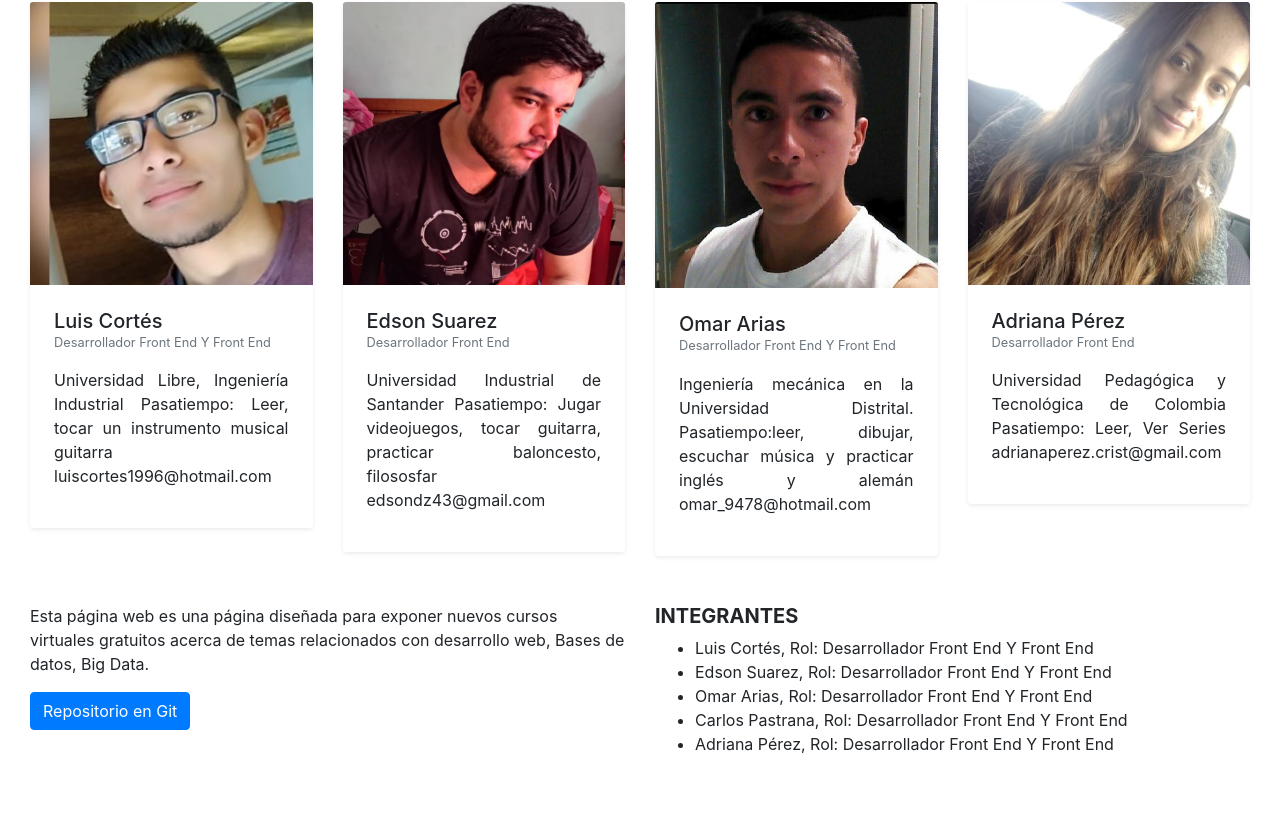
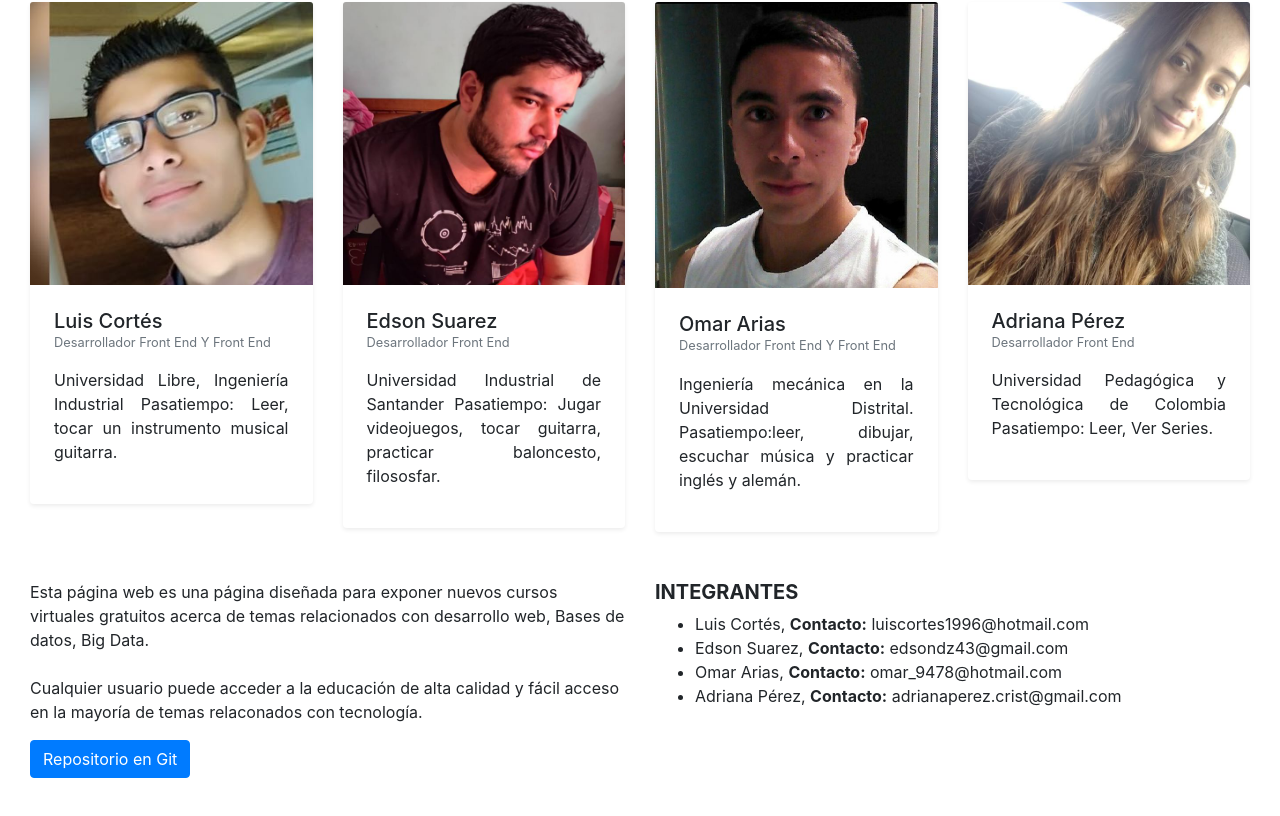
Before and after one commit to luiscortes96/semana-2-9, a Vue app: page / in a window 1280 px wide. Shown: the part 1235-2051 px from the top of the page. Built offline with nearby package versions, Linux system fonts and the light colour scheme.

Commit message:
Edición de footer, correo contacto de integrantes

```diff
--- a/public/index.html
+++ b/public/index.html
@@ -130,7 +130,9 @@ row pb-5 mb-4 -->
       <div class="row">
         <div class="col-md-6 mt-md-0 mt-3">
           <p>Esta página web es una página diseñada para exponer nuevos cursos virtuales gratuitos
-                acerca de temas relacionados con desarrollo web, Bases de datos, Big Data.
+                acerca de temas relacionados con desarrollo web, Bases de datos, Big Data.  <br> <br>
+                Cualquier usuario puede acceder a la educación de alta calidad y fácil acceso
+                en la mayoría de temas relaconados con tecnología.
                 <p>
                 <a href="https://github.com/luiscortes96/semana-2-9" class="btn btn-primary" role="button">Repositorio en Git</a>
                 </p>
@@ -141,11 +143,10 @@ row pb-5 mb-4 -->
         <div class="col-md-6 mb-md-0 mb-3">
           <h5 class="text-uppercase font-weight-bold">Integrantes</h5>
               <ul>
-                <li> Luis Cortés, Rol: Desarrollador Front End Y Front End </li>
-                <li> Edson Suarez, Rol: Desarrollador Front End Y Front End </li>
-                <li> Omar Arias, Rol: Desarrollador Front End Y Front End </li>
-                <li> Carlos Pastrana, Rol: Desarrollador Front End Y Front End </li>
-                <li> Adriana Pérez, Rol: Desarrollador Front End Y Front End </li>
+                <li> Luis Cortés, <b>Contacto:</b> luiscortes1996@hotmail.com </li>
+                <li> Edson Suarez, <b>Contacto:</b> edsondz43@gmail.com </li>
+                <li> Omar Arias, <b>Contacto:</b> omar_9478@hotmail.com </li>
+                <li> Adriana Pérez, <b>Contacto:</b> adrianaperez.crist@gmail.com </li>
               </ul>
 
         </div>
--- a/src/App.vue
+++ b/src/App.vue
@@ -22,32 +22,31 @@ export default {
   },
   data(){
     return{
-      title:'Hola',
        team:[ {
             codigo: 1,
             nombre: 'Luis Cortés',
-            descripcion: 'Universidad Libre, Ingeniería Industrial Pasatiempo: Leer, tocar un instrumento musical guitarra luiscortes1996@hotmail.com',
+            descripcion: 'Universidad Libre, Ingeniería Industrial Pasatiempo: Leer, tocar un instrumento musical guitarra.',
             rol: 'Desarrollador Front End Y Front End',
             image: './img/Luis.jpg'
             },
             {
             codigo: 2,
             nombre: 'Edson Suarez',
-            descripcion: 'Universidad Industrial de Santander Pasatiempo: Jugar videojuegos, tocar guitarra, practicar baloncesto, filososfar edsondz43@gmail.com',
+            descripcion: 'Universidad Industrial de Santander Pasatiempo: Jugar videojuegos, tocar guitarra, practicar baloncesto, filososfar.',
             rol: 'Desarrollador Front End',
             image: './img/Edson.jpg'
             },
             {
             codigo: 3,
             nombre: 'Omar Arias',
-            descripcion: 'Ingeniería mecánica en la Universidad Distrital. Pasatiempo:leer, dibujar, escuchar música y practicar inglés y alemán omar_9478@hotmail.com',
+            descripcion: 'Ingeniería mecánica en la Universidad Distrital. Pasatiempo:leer, dibujar, escuchar música y practicar inglés y alemán.',
             rol: 'Desarrollador Front End Y Front End',
             image: './img/omar.png'
             },
             {
             codigo: 4,
             nombre: 'Adriana Pérez',
-            descripcion: 'Universidad Pedagógica y Tecnológica de Colombia Pasatiempo: Leer, Ver Series adrianaperez.crist@gmail.com',
+            descripcion: 'Universidad Pedagógica y Tecnológica de Colombia Pasatiempo: Leer, Ver Series.',
             rol: 'Desarrollador Front End',
             image: './img/Adriana.jpg'
             }
```
